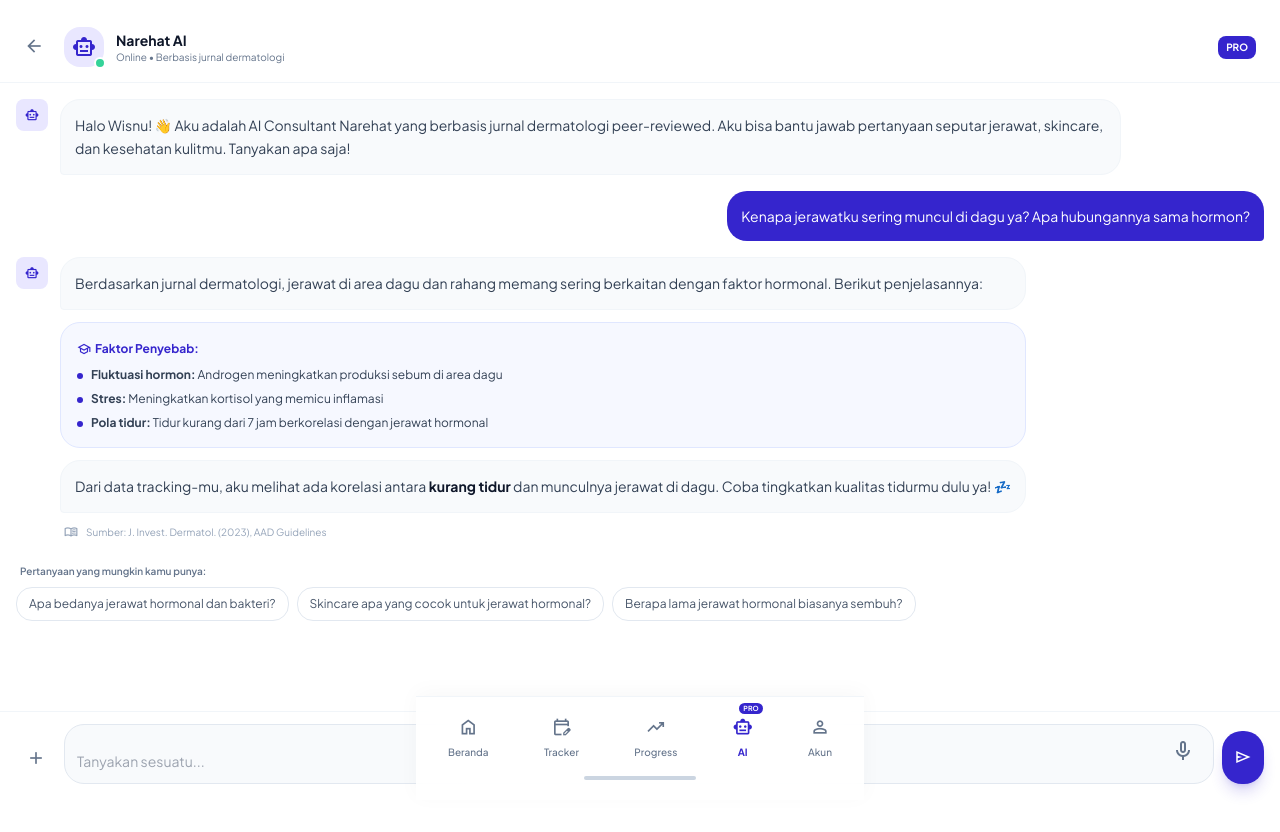
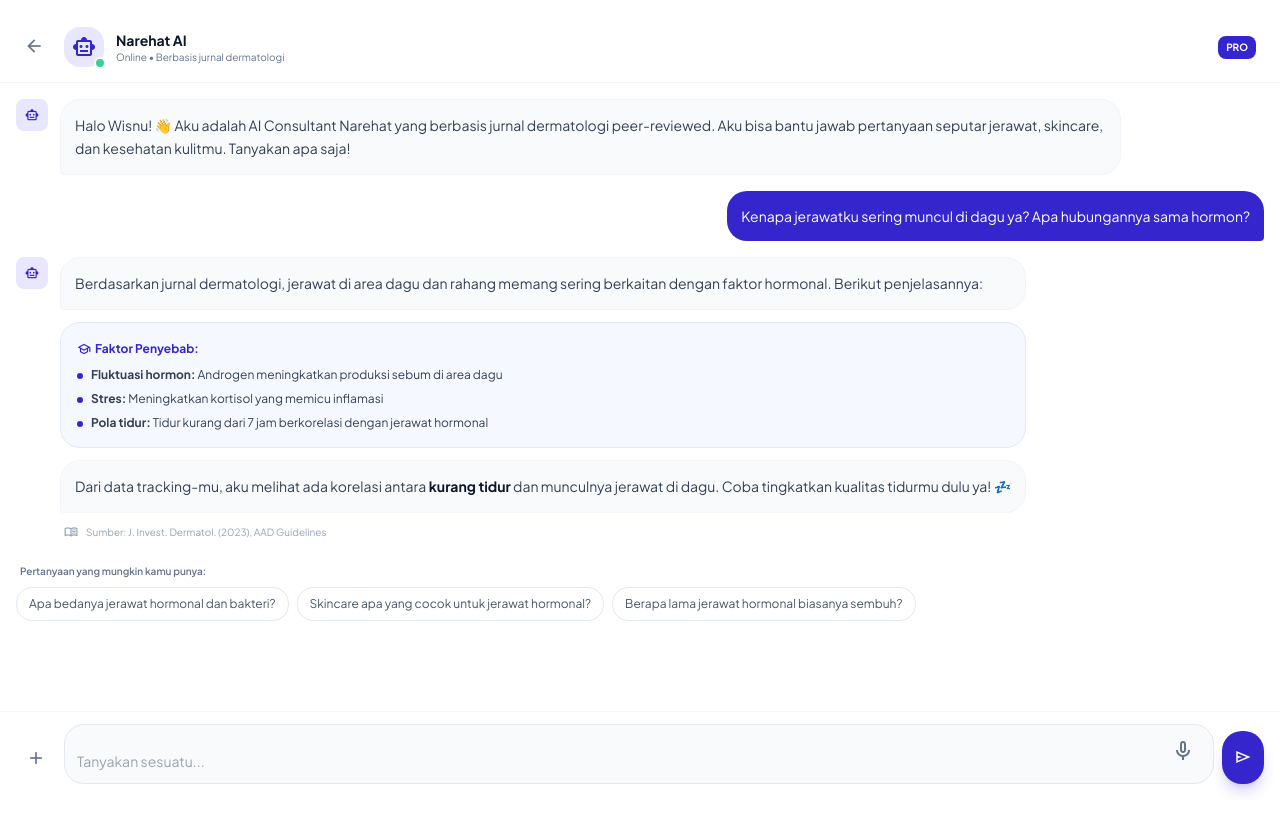
Before and after one commit to wisnuwrdh/narehat, a Next.js app: page /ai-consult in a window 1280 px wide. Shown: the top 832 px of the page. After the commit the page ends 800 px from the top, so only its background shows below. Built offline with nearby package versions, Linux system fonts and the light colour scheme.

Commit message:
fix(layout): hide bottom nav on recommendations and ai-consult pages

```diff
--- a/app/(app)/layout.tsx
+++ b/app/(app)/layout.tsx
@@ -13,10 +13,12 @@ const navItems = [
 
 export default function AppLayout({ children }: { children: React.ReactNode }) {
   const pathname = usePathname();
+  const hideNav = pathname.startsWith("/recommendations") || pathname.startsWith("/ai-consult");
 
   return (
-    <div className="min-h-screen bg-white pb-32">
+    <div className={`min-h-screen bg-white ${hideNav ? "" : "pb-32"}`}>
       {children}
+      {!hideNav && (
       <nav
         className="fixed bottom-0 left-0 right-0 max-w-md mx-auto bg-white/90 backdrop-blur-xl border-t border-border-subtle px-2 z-50"
         style={{
@@ -58,6 +60,7 @@ export default function AppLayout({ children }: { children: React.ReactNode }) {
           <div className="w-28 h-1 bg-slate-300 rounded-full" />
         </div>
       </nav>
+      )}
     </div>
   );
 }
```
